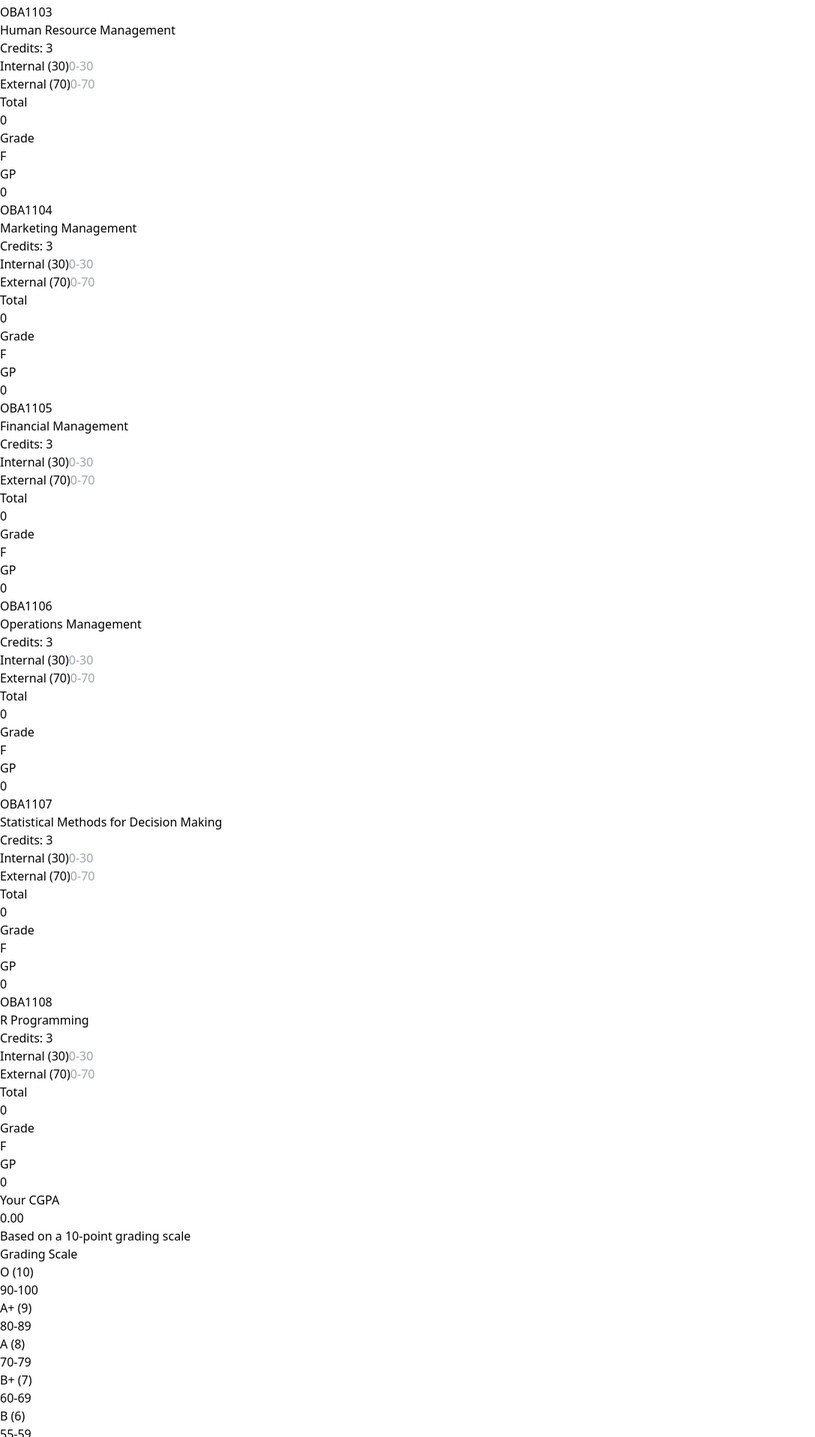
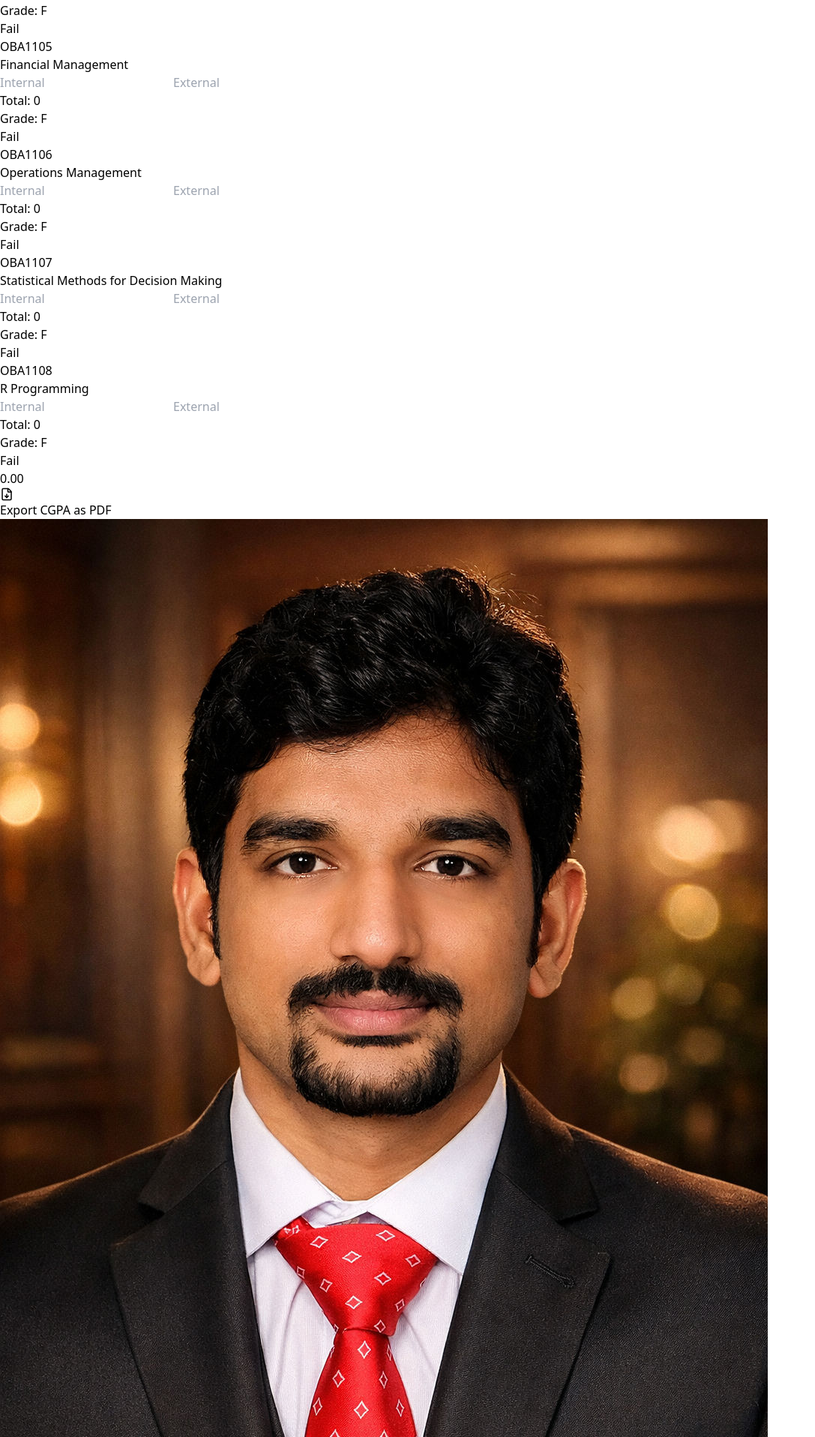
Before and after one commit to ILAKKIYAN1994/Applications, a React app: page / in a window 1280 px wide. Shown: the part 604-2520 px from the top of the page at 75% size, without its empty margins (0-1087 px from the left). Built offline with nearby package versions, Linux system fonts and the light colour scheme; the HTML template or start-up script is replaced by a standard one.

Commit message:
Initial commit

```diff
--- a/package.json
+++ b/package.json
@@ -10,6 +10,7 @@
     "preview": "vite preview"
   },
   "dependencies": {
+    "jspdf": "^4.0.0",
     "lucide-react": "^0.562.0",
     "react": "^19.2.0",
     "react-dom": "^19.2.0"
--- a/src/App.jsx
+++ b/src/App.jsx
@@ -1,5 +1,14 @@
-import React, { useState } from 'react';
-import { Calculator } from 'lucide-react';
+import React, { useEffect, useState } from 'react';
+import {
+  Calculator,
+  Linkedin,
+  Youtube,
+  Sun,
+  Moon,
+  FileDown
+} from 'lucide-react';
+import jsPDF from 'jspdf';
+import profilePic from './assets/profile.jpg';
 
 const courses = [
   { code: 'OBA1101', title: 'Management Concepts and Organization Behavior', credits: 3 },
@@ -40,154 +49,222 @@
     }, {})
   );
 
+  /* 🌗 Dark / Light Mode (ONLY ADDITION) */
+  const [darkMode, setDarkMode] = useState(
+    () => JSON.parse(localStorage.getItem('theme')) ?? true
+  );
+
+  useEffect(() => {
+    localStorage.setItem('theme', JSON.stringify(darkMode));
+  }, [darkMode]);
+
+  const [cgpa, setCgpa] = useState('0.00');
+
+  useEffect(() => {
+    let totalCredits = 0;
+    let totalGradePoints = 0;
+
+    courses.forEach((course) => {
+      const internal = parseInt(marks[course.code].internal) || 0;
+      const external = parseInt(marks[course.code].external) || 0;
+      const total = internal + external;
+
+      totalCredits += course.credits;
+      totalGradePoints += getGradePoint(total) * course.credits;
+    });
+
+    const result =
+      totalCredits > 0
+        ? (totalGradePoints / totalCredits).toFixed(2)
+        : '0.00';
+
+    setCgpa(result);
+  }, [marks]);
+
   const handleMarkChange = (code, type, value) => {
-    const numValue = value === '' ? '' : Math.min(Math.max(0, parseInt(value) || 0), type === 'internal' ? 30 : 70);
-    setMarks(prev => ({
+    const num =
+      value === ''
+        ? ''
+        : Math.min(Math.max(0, parseInt(value) || 0), type === 'internal' ? 30 : 70);
+
+    setMarks((prev) => ({
       ...prev,
-      [code]: { ...prev[code], [type]: numValue }
+      [code]: { ...prev[code], [type]: num }
     }));
   };
 
-  const calculateCGPA = () => {
-    let totalCredits = 0;
-    let totalGradePoints = 0;
+  const exportToPDF = () => {
+    const doc = new jsPDF();
+    let y = 30;
 
-    courses.forEach(course => {
-      const internal = parseInt(marks[course.code].internal) || 0;
-      const external = parseInt(marks[course.code].external) || 0;
-      const total = internal + external;
-      const gradePoint = getGradePoint(total);
+    doc.setFillColor(79, 70, 229);
+    doc.rect(0, 0, 210, 25, 'F');
+    doc.setTextColor(255, 255, 255);
+    doc.setFontSize(16);
+    doc.text(
+      'MBA (Business Analytics) Semester - 1 CGPA',
+      105,
+      16,
+      { align: 'center' }
+    );
 
-      totalCredits += course.credits;
-      totalGradePoints += gradePoint * course.credits;
-    });
+    doc.setTextColor(0, 0, 0);
+    doc.setFontSize(10);
 
-    return totalCredits > 0 ? (totalGradePoints / totalCredits).toFixed(2) : '0.00';
-  };
+    y += 10;
+    doc.text('Code', 10, y);
+    doc.text('Subject', 30, y);
+    doc.text('Int', 120, y);
+    doc.text('Ext', 135, y);
+    doc.text('Total', 150, y);
+    doc.text('Grade', 165, y);
+    doc.text('Result', 180, y);
 
-  const cgpa = calculateCGPA();
+    y += 6;
 
-  return (
-    <div className="min-h-screen bg-gradient-to-br from-blue-50 to-indigo-100 py-8 px-4">
-      <div className="max-w-6xl mx-auto">
-        <div className="bg-white rounded-lg shadow-xl p-6 mb-6">
-          <div className="flex items-center gap-3 mb-2">
-            <Calculator className="text-indigo-600" size={32} />
-            <h1 className="text-3xl font-bold text-gray-800">CGPA Calculator</h1>
-          </div>
-          <p className="text-gray-600">Master of Business Administration (Business Analytics)</p>
-        </div>
-
-        <div className="bg-white rounded-lg shadow-md p-6 mb-6">
-          <div className="space-y-4">
-            {courses.map(course => {
+    courses.forEach((course) => {
       const internal = parseInt(marks[course.code].internal) || 0;
       const external = parseInt(marks[course.code].external) || 0;
       const total = internal + external;
       const grade = getGrade(total);
-              const gradePoint = getGradePoint(total);
+      const result = total >= 50 ? 'Pass' : 'Fail';
+
+      doc.text(course.code, 10, y);
+      doc.text(course.title.substring(0, 30), 30, y);
+      doc.text(String(internal), 120, y);
+      doc.text(String(external), 135, y);
+      doc.text(String(total), 150, y);
+      doc.text(grade, 165, y);
+      doc.text(result, 180, y);
+
+      y += 6;
+    });
+
+    y += 10;
+    doc.setFontSize(14);
+    doc.text(`Final CGPA : ${cgpa}`, 105, y, { align: 'center' });
+
+    doc.save('MBA_Business_Analytics_Semester_1_CGPA.pdf');
+  };
 
   return (
-                <div key={course.code} className="border rounded-lg p-4 hover:shadow-md transition-shadow">
-                  <div className="grid md:grid-cols-12 gap-4 items-center">
-                    <div className="md:col-span-5">
-                      <div className="font-semibold text-gray-800">{course.code}</div>
-                      <div className="text-sm text-gray-600">{course.title}</div>
-                      <div className="text-xs text-gray-500 mt-1">Credits: {course.credits}</div>
+    <div
+      className={`min-h-screen py-8 px-4 ${
+        darkMode ? 'bg-gray-900 text-gray-200' : 'bg-blue-50 text-gray-800'
+      }`}
+    >
+      <div className="max-w-6xl mx-auto">
+
+        {/* Header */}
+        <div className="flex justify-between items-center mb-6">
+          <div>
+            <h1 className="text-3xl font-bold">CGPA Calculator</h1>
+            <p className="text-sm opacity-70">
+              MBA (Business Analytics) Semester - 1
+            </p>
           </div>
 
-                    <div className="md:col-span-7 grid grid-cols-2 md:grid-cols-5 gap-3">
-                      <div>
-                        <label className="block text-xs font-medium text-gray-700 mb-1">
-                          Internal (30)
-                        </label>
+          {/* 🌗 Toggle Button */}
+          <button
+            onClick={() => setDarkMode(!darkMode)}
+            className="p-2 rounded-full hover:bg-indigo-500/20 transition"
+          >
+            {darkMode ? <Sun /> : <Moon />}
+          </button>
+        </div>
+
+        {/* Courses */}
+        <div className="space-y-4">
+          {courses.map((course) => {
+            const total =
+              (parseInt(marks[course.code].internal) || 0) +
+              (parseInt(marks[course.code].external) || 0);
+
+            return (
+              <div key={course.code} className="bg-white text-black p-4 rounded">
+                <div className="font-semibold">{course.code}</div>
+                <div className="text-sm">{course.title}</div>
+
+                <div className="grid grid-cols-2 md:grid-cols-5 gap-3 mt-3">
                   <input
                     type="number"
-                          min="0"
-                          max="30"
+                    placeholder="Internal"
                     value={marks[course.code].internal}
-                          onChange={(e) => handleMarkChange(course.code, 'internal', e.target.value)}
-                          className="w-full px-3 py-2 border border-gray-300 rounded-md focus:ring-2 focus:ring-indigo-500 focus:border-indigo-500"
-                          placeholder="0-30"
+                    onChange={(e) =>
+                      handleMarkChange(course.code, 'internal', e.target.value)
+                    }
+                    className="border p-2 rounded"
                   />
-                      </div>
-
-                      <div>
-                        <label className="block text-xs font-medium text-gray-700 mb-1">
-                          External (70)
-                        </label>
                   <input
                     type="number"
-                          min="0"
-                          max="70"
+                    placeholder="External"
                     value={marks[course.code].external}
-                          onChange={(e) => handleMarkChange(course.code, 'external', e.target.value)}
-                          className="w-full px-3 py-2 border border-gray-300 rounded-md focus:ring-2 focus:ring-indigo-500 focus:border-indigo-500"
-                          placeholder="0-70"
+                    onChange={(e) =>
+                      handleMarkChange(course.code, 'external', e.target.value)
+                    }
+                    className="border p-2 rounded"
                   />
-                      </div>
-
-                      <div className="text-center">
-                        <div className="text-xs font-medium text-gray-700 mb-1">Total</div>
-                        <div className="text-lg font-bold text-indigo-600">{total}</div>
-                      </div>
-
-                      <div className="text-center">
-                        <div className="text-xs font-medium text-gray-700 mb-1">Grade</div>
-                        <div className="text-lg font-bold text-green-600">{grade}</div>
-                      </div>
-
-                      <div className="text-center">
-                        <div className="text-xs font-medium text-gray-700 mb-1">GP</div>
-                        <div className="text-lg font-bold text-purple-600">{gradePoint}</div>
-                      </div>
-                    </div>
+                  <div>Total: {total}</div>
+                  <div>Grade: {getGrade(total)}</div>
+                  <div>{total >= 50 ? 'Pass' : 'Fail'}</div>
                 </div>
               </div>
             );
           })}
         </div>
+
+        {/* CGPA */}
+        <div className="mt-8 text-center">
+          <div className="text-5xl font-bold mb-4">{cgpa}</div>
+          <button
+            onClick={exportToPDF}
+            className="inline-flex items-center gap-2 px-6 py-2 bg-indigo-600 text-white rounded"
+          >
+            <FileDown size={18} />
+            Export CGPA as PDF
+          </button>
         </div>
 
-        <div className="bg-gradient-to-r from-indigo-600 to-purple-600 rounded-lg shadow-xl p-8 text-white">
-          <div className="text-center">
-            <h2 className="text-2xl font-bold mb-2">Your CGPA</h2>
-            <div className="text-6xl font-bold mb-4">{cgpa}</div>
-            <div className="text-indigo-100">
-              Based on a 10-point grading scale
-            </div>
-          </div>
+        {/* LinkedIn CTA */}
+        <div className="mt-8 bg-gray-800 p-6 rounded text-center">
+          <img
+            src={profilePic}
+            alt="Ilakkiyan A V"
+            className="w-20 h-20 rounded-full mx-auto mb-3 border-2 border-indigo-500"
+          />
+          <p className="mb-4">
+            If you find this app useful, share your comments and feedback in my
+            LinkedIn post.
+          </p>
+          <a
+            href="https://www.linkedin.com/posts/ilakkiyan-av_databrickswithidc-databricks-day7-activity-7417271797940760576-riXc?utm_source=share&utm_medium=member_desktop&rcm=ACoAABk5xywB0cRilWCFQLsOQXdNTlCQILQ4Mig"
+            className="inline-flex items-center gap-2 bg-indigo-600 px-6 py-2 rounded text-white"
+          >
+            <Linkedin size={18} />
+            View LinkedIn Post (link will be added)
+          </a>
         </div>
 
-        <div className="mt-6 bg-white rounded-lg shadow-md p-6">
-          <h3 className="text-lg font-semibold text-gray-800 mb-3">Grading Scale</h3>
-          <div className="grid grid-cols-2 md:grid-cols-6 gap-3 text-sm">
-            <div className="text-center p-2 bg-green-50 rounded">
-              <div className="font-bold text-green-700">O (10)</div>
-              <div className="text-xs text-gray-600">90-100</div>
-            </div>
-            <div className="text-center p-2 bg-blue-50 rounded">
-              <div className="font-bold text-blue-700">A+ (9)</div>
-              <div className="text-xs text-gray-600">80-89</div>
-            </div>
-            <div className="text-center p-2 bg-indigo-50 rounded">
-              <div className="font-bold text-indigo-700">A (8)</div>
-              <div className="text-xs text-gray-600">70-79</div>
-            </div>
-            <div className="text-center p-2 bg-purple-50 rounded">
-              <div className="font-bold text-purple-700">B+ (7)</div>
-              <div className="text-xs text-gray-600">60-69</div>
-            </div>
-            <div className="text-center p-2 bg-yellow-50 rounded">
-              <div className="font-bold text-yellow-700">B (6)</div>
-              <div className="text-xs text-gray-600">55-59</div>
-            </div>
-            <div className="text-center p-2 bg-orange-50 rounded">
-              <div className="font-bold text-orange-700">C (5)</div>
-              <div className="text-xs text-gray-600">50-54</div>
-            </div>
-          </div>
-        </div>
+        {/* Footer with BLUE BOXES */}
+        <footer className="mt-10 flex justify-center gap-6 text-sm">
+          <a
+            href="https://www.linkedin.com/in/ilakkiyan-av/"
+            target="_blank"
+            rel="noopener noreferrer"
+            className="flex items-center gap-2 bg-blue-600 px-4 py-2 rounded text-white hover:bg-blue-700"
+          >
+            <Linkedin size={18} /> LinkedIn
+          </a>
+          <a
+            href="https://www.youtube.com/@ilakkiyanav"
+            target="_blank"
+            rel="noopener noreferrer"
+            className="flex items-center gap-2 bg-blue-600 px-4 py-2 rounded text-white hover:bg-blue-700"
+          >
+            <Youtube size={18} /> YouTube
+          </a>
+        </footer>
+
       </div>
     </div>
   );
```
Also changed, not shown: src/assets/profile.jpg (added), 1 other file (tests, documents, lock files or other folders). Lines whose indentation alone changed are shown as unchanged.
